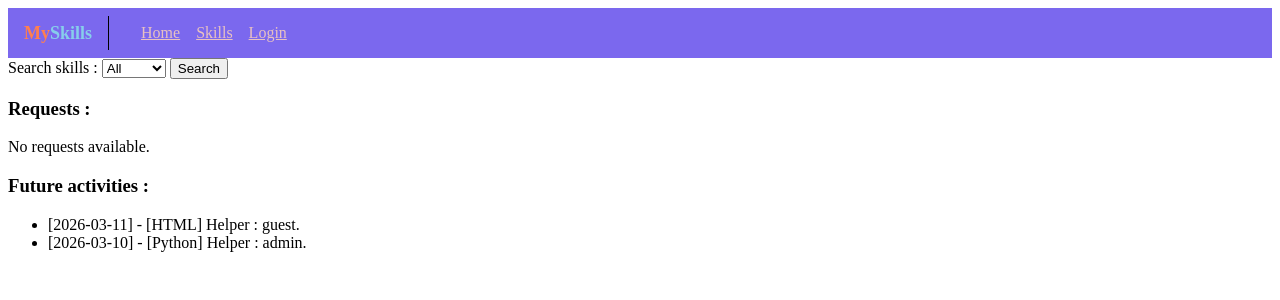
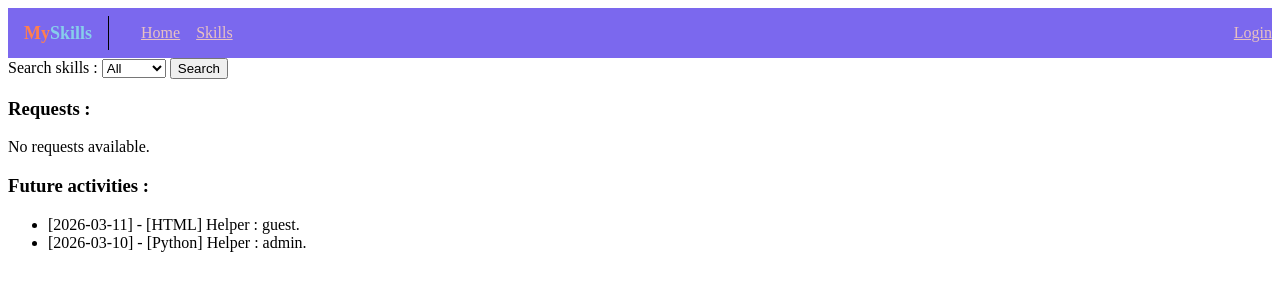
Before and after one commit to KMorere/django-eval, a Django app: page /skills/ in a window 1280 px wide. Shown: the top 300 px of the page. Run offline with Django 5.2, Linux system fonts and the light colour scheme; data comes from the database, SQL or seed files in the repository.

Commit message:
Improved the headbar links position.

```diff
--- a/src/static/skills/style.css
+++ b/src/static/skills/style.css
@@ -3,7 +3,9 @@
     padding-left: 16px;
     background-color: MediumSlateBlue;
     display: flex;
+    flex-direction: row;
     align-items: center;
+    justify-content: space-between;
 }
 
 #headbar h3 {
@@ -39,6 +41,17 @@
     padding-inline-start: 16px;
 }
 
+#headbar .start {
+    display: flex;
+    align-items: center;
+    justify-content: flex-start;
+}
+
+#headbar .end {
+    display: flex;
+    justify-content: flex-end;
+}
+
 #headbar a {
     color: #E8C1C1;
 }
--- a/src/templates/base.html
+++ b/src/templates/base.html
@@ -10,6 +10,7 @@
 <body>
     <header id="headbar">
         {% block headbar %}
+        <div class="start">
             <h3>
                 <span class="c1">My</span>
                 <span class="c2">Skills</span>
@@ -20,15 +21,19 @@
             <ul>
                 <li><a href="{% url 'skills:home' %}">Home</a></li>
                 <li><a href="{% url 'skills:all' %}">Skills</a></li>
+            </ul>
+        </div>
+
+        <div class="end"><ul>
+            {% if not user.is_authenticated %}
+                <li><a href="{% url 'login' %}">Login</a></li>
+            {% else %}
+                <li><a href="{% url 'skills:request' %}">Requests</a></li>
 
                 {% if user.is_superuser %}
                     <li><a href="{% url 'admin:index' %}">Admin</a></li>
                 {% endif %}
 
-            {% if not user.is_authenticated %}
-                <li><a href="{% url 'login' %}">Login</a></li>
-            {% else %}
-                <li><a href="{% url 'skills:request' %}">Requests</a></li>
                 <li><a href="{% url 'skills:profile' user.pk %}">Profile</a></li>
 
                 <li><form action="{% url 'logout' %}" method="post">
@@ -37,7 +42,7 @@
                         Logout</button>
                 </form></li>
             {% endif %}
-        </ul>
+        </ul></div>
         {% endblock %}
     </header>
 
```
Lines whose indentation alone changed are shown as unchanged.
